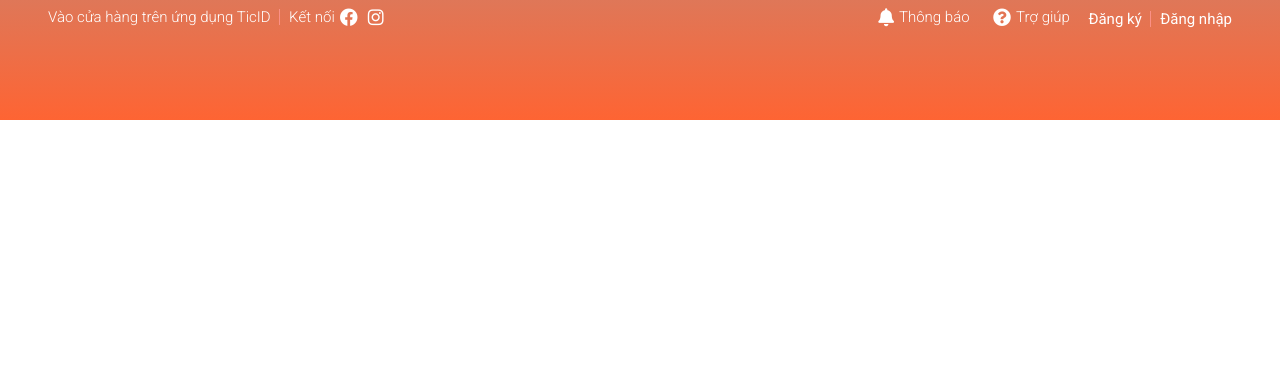
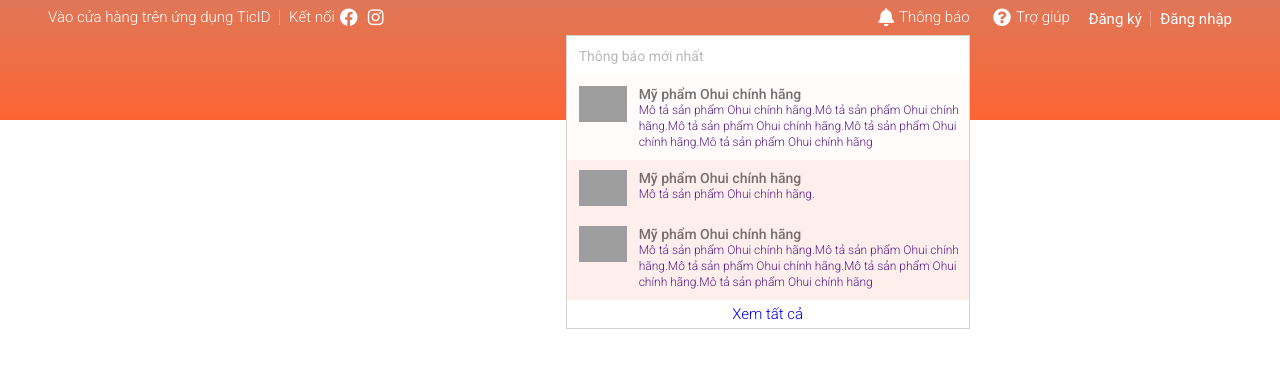
Before and after one commit to ducmk254/shopees, a website: page index.html in a window 1280 px wide. Drawn offline with Linux system fonts and the light colour scheme; grey boxes are pictures that could not be loaded.

Commit message:
Style for header notify - p1

```diff
--- a/assets/css/base.css
+++ b/assets/css/base.css
@@ -2,6 +2,7 @@
     --white-color: #fff;
     --back-color: #000;
     --text-color: #333;
+    --primary-color: rgba(235, 77, 46, 1);
 }
 *{
     box-sizing: inherit; /* để cho các thẻ kế thừa lại box-sizing trong thẻ html */
--- a/assets/css/main.css
+++ b/assets/css/main.css
@@ -15,6 +15,7 @@
 .header__navbar-item{
     margin: 0 8px;
     min-height: 26px;
+    position: relative;
 }
 .header__navbar-item,
 .header__navbar-item-link{
@@ -120,3 +121,86 @@
     display: block;
 
 }
+
+/* ------ header notification ------*/
+.header__notify{
+    position: absolute;
+    width: 404px;
+    height: auto;
+    top: 118%;
+    background-color: var(--white-color);
+    right: 0;
+    border: 1px solid #d3d3d3;
+}
+
+.header__notify-header{
+    height: 40px;
+    background-color: var(--white-color);
+
+}
+.header__notify-header h3{
+    color: rgb(185, 185, 185);
+    margin: 0  0 0 12px;
+    font-weight: 400;
+    font-size: 1.4rem;
+    line-height: 40px;
+}
+
+.header__notify-list{
+    padding-left: 0;
+    list-style: none;
+}
+.header__notify-item{
+    padding: 10px 0px;
+    background-color: rgba(235, 77, 46, 0.09);
+}
+.header__notify-item--viewed{
+    background-color: rgba(235, 77, 46, 0.015);
+}
+.header__notify-link{
+    width: 100%;
+    display: flex;
+    margin: 0 0 0 12px;
+    text-decoration: none;
+
+}
+.header__notify-item:hover{
+    background-color: rgba(235, 77, 46, 0.015);
+}
+
+.header__notify-img{
+    width: 48px;
+    object-fit: contain; /* để chiều cao của ảnh không chiếm hết chiều cao của thẻ cha , nó tự căn tỉ lệ của ảnh */
+    align-self: flex-start;
+    justify-self: center;
+}
+.header__notify-info{
+    margin-left: 12px;
+    align-self: flex-start;
+}
+.header__notify-info span{
+    display: block;
+
+}
+.header__notify-name{
+    color: #756f6e;
+    font-size: 1.4rem;
+    font-weight: 500; /* cho chữ đậm nét lên chút */
+}
+.header__notify-description{
+    font-size: 1.2rem;
+}
+.header__notify-footer{
+    justify-self: center;
+    text-align: center;
+    box-sizing: border-box;
+    padding: 6px 0px;
+
+}
+.header__notify-footer:hover{
+    background-color: rgba(236, 229, 229,0.1);
+}
+.header__notify-footer-btn{
+    text-decoration: none;
+    font-size: 1.5rem;
+}
--- a/index.html
+++ b/index.html
@@ -36,7 +36,49 @@
                             </li>
                         </ul>
                         <ul class="header__navbar-list">
-                            <li class="header__navbar-item"><a href="#" class="header__navbar-item-link"><i class="header__navbar-icon fas fa-bell"></i>Thông báo</a></li>
+                            <li class="header__navbar-item">
+                                <a href="#" class="header__navbar-item-link">
+                                    <i class="header__navbar-icon fas fa-bell"></i>
+                                    Thông báo
+                                </a>
+                                <div class="header__notify">
+                                    <header class="header__notify-header">
+                                        <h3>Thông báo mới nhất</h3>
+                                    </header>
+                                    <ul class="header__notify-list">
+                                        <li class="header__notify-item header__notify-item--viewed">
+                                            <a href="" class="header__notify-link">
+                                                <img src="https://cf.shopee.vn/file/3b71cc69ab282df1c5ed2e65eb624fc5_tn" alt="" class="header__notify-img" />
+                                                <div class="header__notify-info">
+                                                    <span class="header__notify-name">Mỹ phẩm Ohui chính hãng </span>
+                                                    <span class="header__notify-description">Mô tả sản phẩm Ohui chính hãng.Mô tả sản phẩm Ohui chính hãng.Mô tả sản phẩm Ohui chính hãng.Mô tả sản phẩm Ohui chính hãng.Mô tả sản phẩm Ohui chính hãng</span>
+                                                </div>
+                                            </a>
+                                        </li>
+                                        <li class="header__notify-item">
+                                            <a href="" class="header__notify-link">
+                                                <img src="https://cf.shopee.vn/file/3b71cc69ab282df1c5ed2e65eb624fc5_tn" alt="" class="header__notify-img" />
+                                                <div class="header__notify-info">
+                                                    <span class="header__notify-name">Mỹ phẩm Ohui chính hãng </span>
+                                                    <span class="header__notify-description">Mô tả sản phẩm Ohui chính hãng.</span>
+                                                </div>
+                                            </a>
+                                        </li>
+                                        <li class="header__notify-item">
+                                            <a href="" class="header__notify-link">
+                                                <img src="https://cf.shopee.vn/file/3b71cc69ab282df1c5ed2e65eb624fc5_tn" alt="" class="header__notify-img" />
+                                                <div class="header__notify-info">
+                                                    <span class="header__notify-name">Mỹ phẩm Ohui chính hãng </span>
+                                                    <span class="header__notify-description">Mô tả sản phẩm Ohui chính hãng.Mô tả sản phẩm Ohui chính hãng.Mô tả sản phẩm Ohui chính hãng.Mô tả sản phẩm Ohui chính hãng.Mô tả sản phẩm Ohui chính hãng</span>
+                                                </div>
+                                            </a>
+                                        </li>
+                                    </ul>
+                                    <footer class="header__notify-footer">
+                                        <a href="#" class="header__notify-footer-btn">Xem tất cả</a>
+                                    </footer>
+                                </div>
+                            </li>
                             <li class="header__navbar-item"><a href="#" class="header__navbar-item-link"><i class="header__navbar-icon fas fa-question-circle"></i>Trợ giúp</a></li>
                             <li class="header__navbar-item header__navbar-item--strong header__navbar-item--separate">Đăng ký</li>
                             <li class="header__navbar-item header__navbar-item--strong">Đăng nhập</li>
```
Also changed, not shown: README.md.
